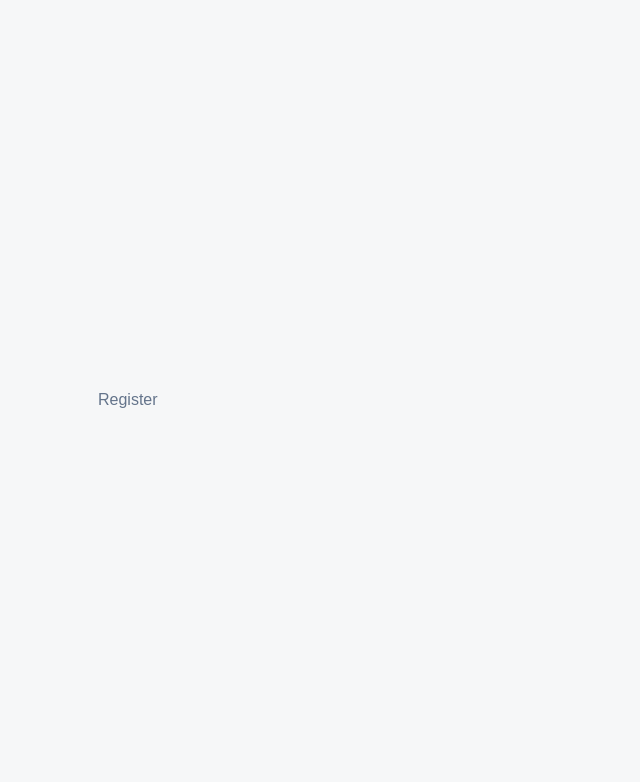
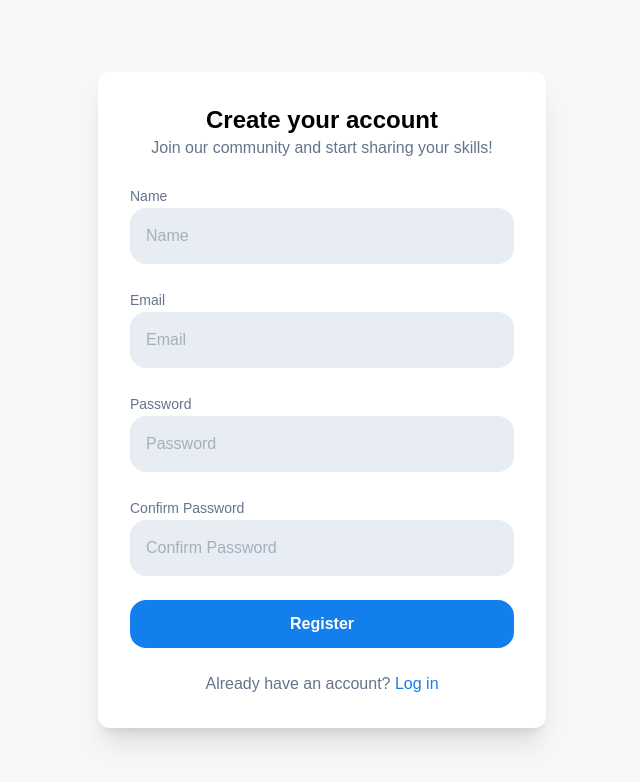
Before and after one commit to k-jdev/skill-swap, a Next.js app: page /register in a window 1280 px wide. Shown: the top 782 px of the page, without its empty margins (318-958 px from the left). Built offline with nearby package versions, Linux system fonts and the light colour scheme.

Commit message:
feat(auth): finish the register page

```diff
--- a/src/app/(auth)/register/page.tsx
+++ b/src/app/(auth)/register/page.tsx
@@ -1,9 +1,14 @@
 import React from "react";
+import RegisterForm from "@/features/auth/components/RegisterForm";
 
 type Props = {};
 
 function RegisterPage({}: Props) {
-  return <div>Register</div>;
+  return (
+    <div>
+      <RegisterForm />
+    </div>
+  );
 }
 
 export default RegisterPage;
--- a/src/features/auth/components/LoginForm.tsx
+++ b/src/features/auth/components/LoginForm.tsx
@@ -1,5 +1,6 @@
 import React from "react";
 import { Button, Input } from "@/components/ui";
+import Link from "next/link";
 
 function LoginForm() {
   return (
@@ -18,7 +19,7 @@ function LoginForm() {
       <p className="text-center font-medium ">
         Don't have an account?{" "}
         <span className="text-[#137fec] cursor-pointer hover:text-[#137fec]/80">
-          Sign up
+          <Link href="/register">Sign up</Link>
         </span>
       </p>
     </form>
--- a/src/features/auth/components/RegisterForm.tsx
+++ b/src/features/auth/components/RegisterForm.tsx
@@ -0,0 +1,46 @@
+"use client";
+import React, { use } from "react";
+import { Button, Input } from "@/components/ui";
+import Link from "next/link";
+
+function RegisterForm() {
+  return (
+    <form className="bg-white p-8 rounded-xl shadow-xl space-y-6">
+      <div>
+        {" "}
+        <h1 className="text-2xl font-bold text-center text-black">
+          Create your account
+        </h1>
+        <p className="text-center">
+          Join our community and start sharing your skills!
+        </p>
+      </div>
+      <div className="space-y-6">
+        <Input type="name" placeholder="Name" label="Name" id="name" />
+        <Input type="email" placeholder="Email" label="Email" id="email" />
+        <Input
+          type="password"
+          placeholder="Password"
+          label="Password"
+          id="password"
+        />
+        <Input
+          type="password"
+          placeholder="Confirm Password"
+          label="Confirm Password"
+          id="confirm-password"
+        />
+      </div>
+
+      <Button text="Register" />
+      <p className="text-center font-medium ">
+        Already have an account?{" "}
+        <span className="text-[#137fec] cursor-pointer hover:text-[#137fec]/80">
+          <Link href="/login">Log in</Link>
+        </span>
+      </p>
+    </form>
+  );
+}
+
+export default RegisterForm;
```
